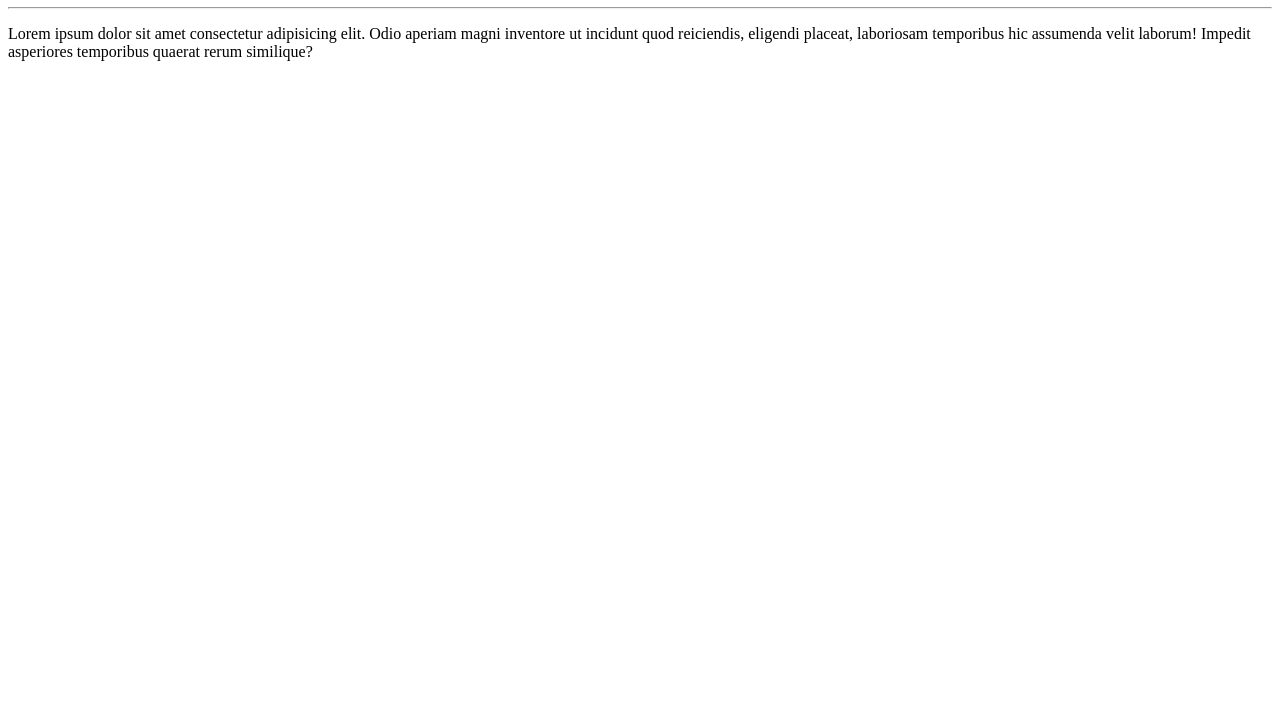
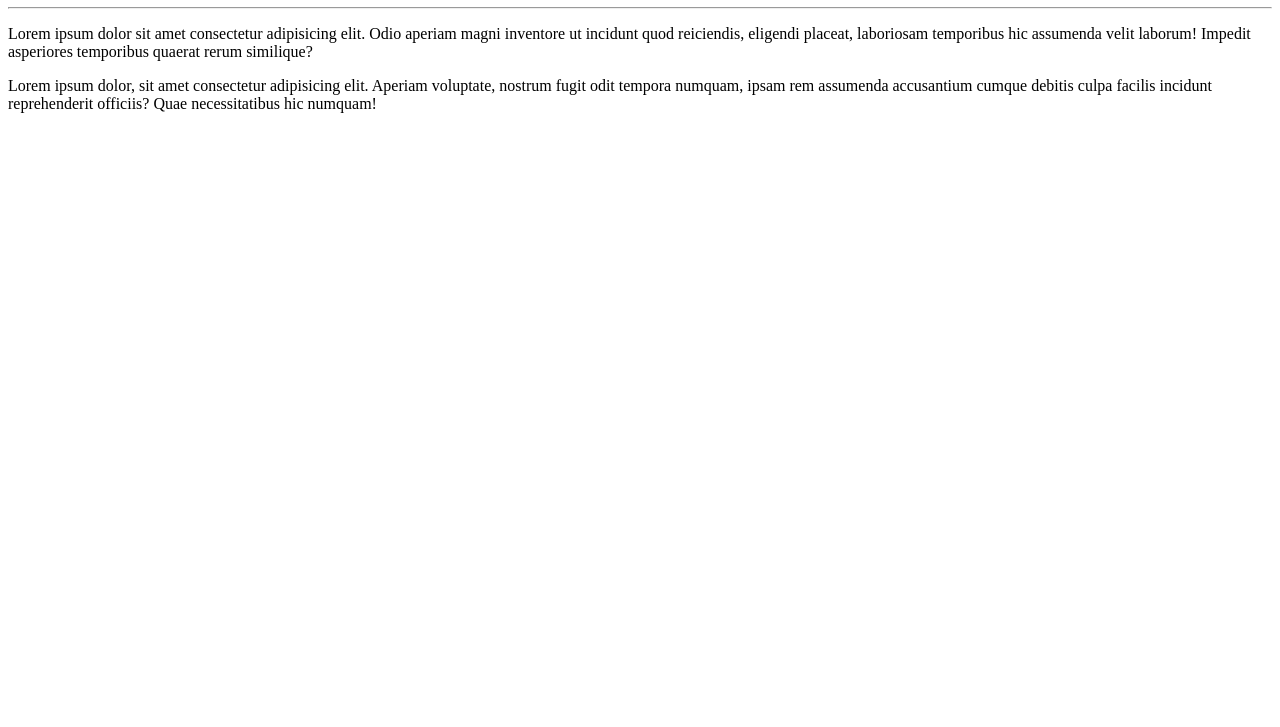
Before and after one commit to AlexBGF/ola, a plain HTML site: page site-exemplo/index.html in a window 1280 px wide. Shown: the part 73-800 px from the top of the page. Drawn offline with Linux system fonts and the light colour scheme.

Commit message:
adicionei um parágrafo

```diff
--- a/site-exemplo/index.html
+++ b/site-exemplo/index.html
@@ -9,5 +9,6 @@
     <h1>Olá, mundo!</h1>
     <hr>
     <p>Lorem ipsum dolor sit amet consectetur adipisicing elit. Odio aperiam magni inventore ut incidunt quod reiciendis, eligendi placeat, laboriosam temporibus hic assumenda velit laborum! Impedit asperiores temporibus quaerat rerum similique?</p>
+    <p>Lorem ipsum dolor, sit amet consectetur adipisicing elit. Aperiam voluptate, nostrum fugit odit tempora numquam, ipsam rem assumenda accusantium cumque debitis culpa facilis incidunt reprehenderit officiis? Quae necessitatibus hic numquam!</p>
 </body>
 </html>
```
